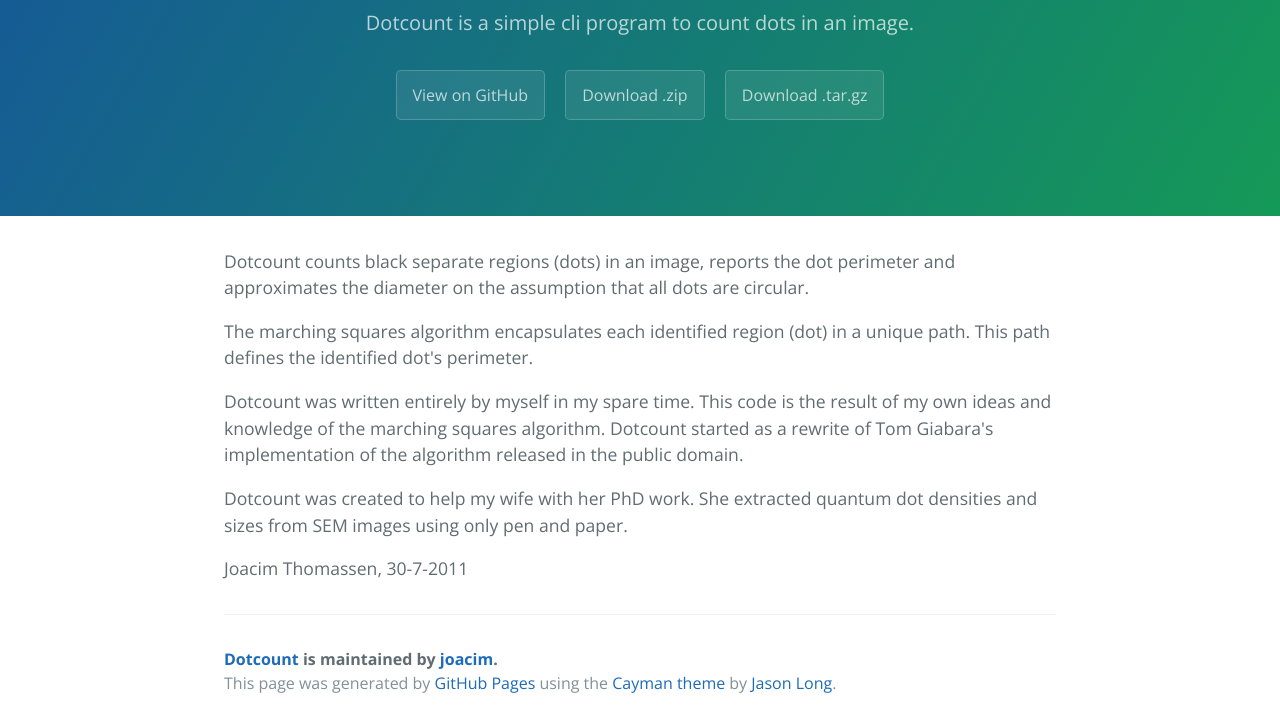
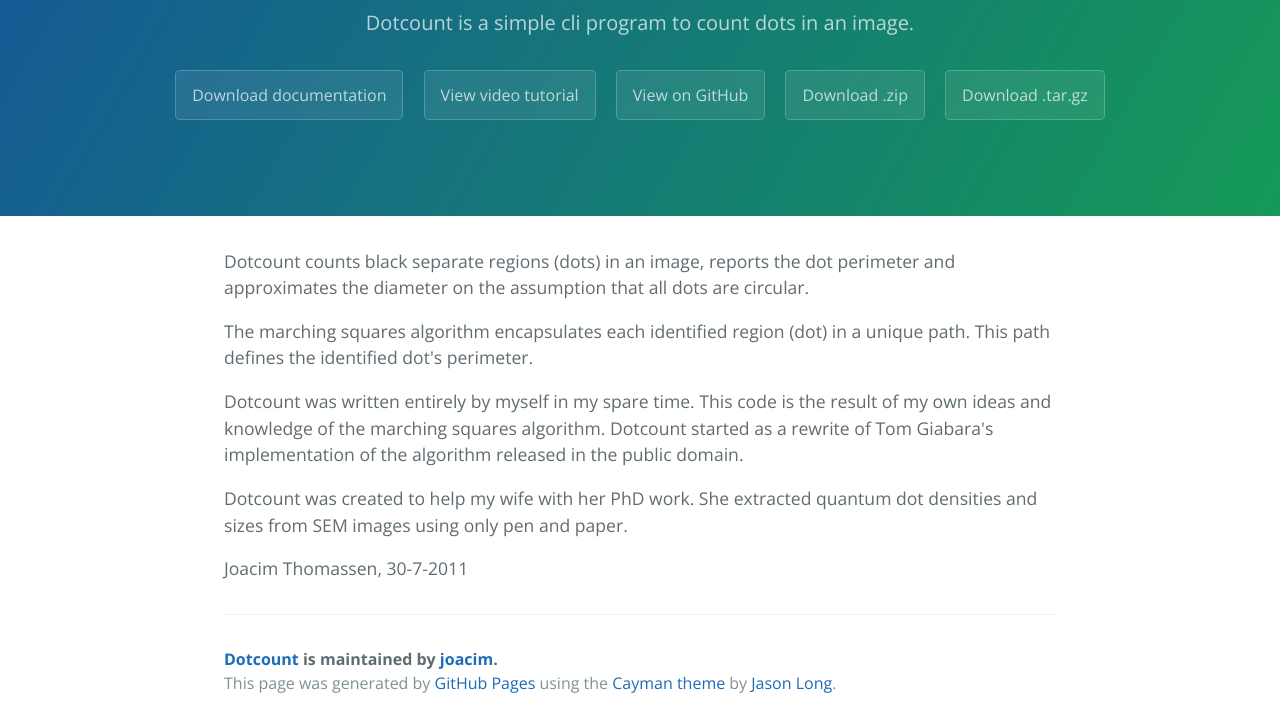
Before and after one commit to joacim/Dotcount, a plain HTML site: page index.html in a window 1280 px wide. Shown: the part 167-894 px from the top of the page. Drawn offline with nearby package versions, Linux system fonts and the light colour scheme.

Commit message:
Update index.html

```diff
--- a/index.html
+++ b/index.html
@@ -13,6 +13,8 @@
     <section class="page-header">
       <h1 class="project-name">Dotcount</h1>
       <h2 class="project-tagline">Dotcount is a simple cli program to count dots in an image.</h2>
+      <a href="https://github.com/joacim/Dotcount/blob/master/doc/dotcount_userguide.pdf" class="btn">Download documentation</a>
+      <a href="https://www.youtube.com/watch?v=mTorGSk8mRg" class="btn">View video tutorial</a>
       <a href="https://github.com/joacim/Dotcount" class="btn">View on GitHub</a>
       <a href="https://github.com/joacim/Dotcount/zipball/master" class="btn">Download .zip</a>
       <a href="https://github.com/joacim/Dotcount/tarball/master" class="btn">Download .tar.gz</a>
```
